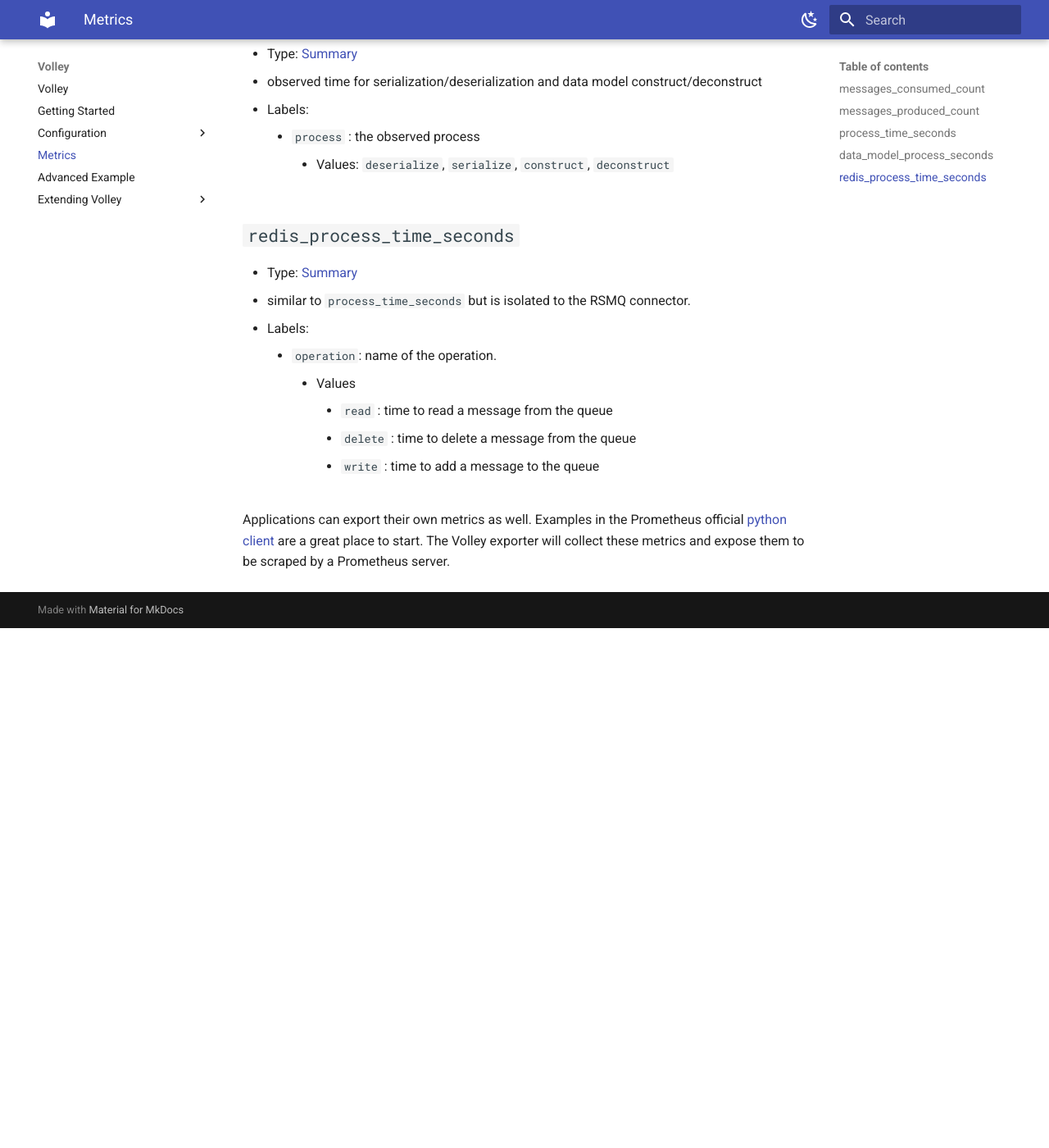
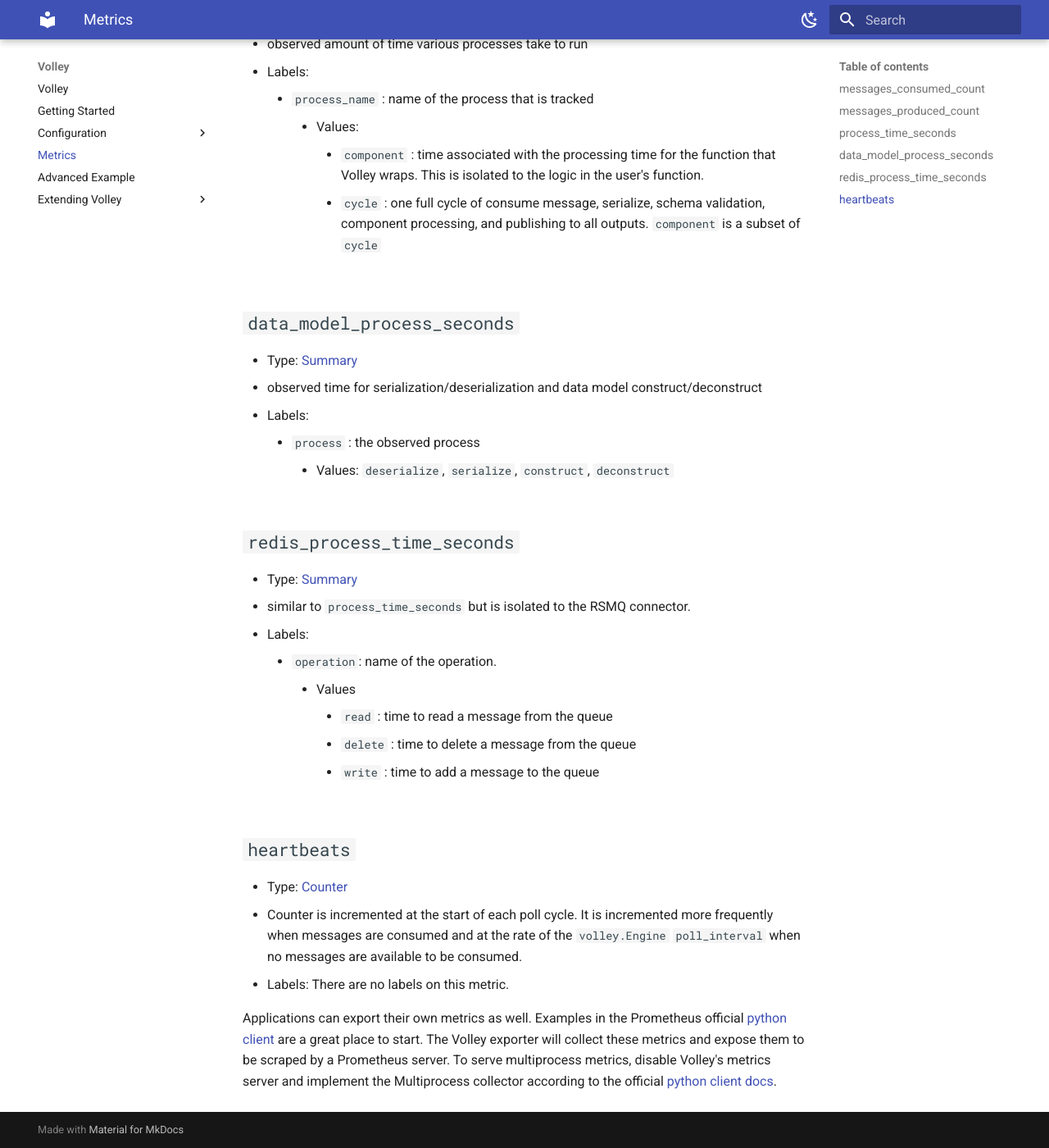
Before and after one commit to shipt/py-volley, an MkDocs documentation site: the page built from docs/docs/metrics.md, in a window 1280 px wide and 1400 px high, scrolled down 1290 px. Shown: the whole window at 82% size. Built offline with MkDocs 1.6.1 and Material for MkDocs 9.7.7, drawn with Linux system fonts in a browser that asks for light colours; before the commit the page ends 2056 px from its top, so only the background shows below that; some of the changed text lies outside the part shown.

Commit message:
add metrics docs

````diff
--- a/docker-compose.yml
+++ b/docker-compose.yml
@@ -32,8 +32,8 @@
             - redis
         volumes:
             - ./:/app/
-        # ports:
-        #     - 3000:3000
+        ports:
+            - 3000:3000
         #     - 5678:5678
         # command: python -m debugpy --listen 0.0.0.0:5678 --wait-for-client -m example.input_worker
         command: python -m example.input_worker
--- a/docs/docs/metrics.md
+++ b/docs/docs/metrics.md
@@ -1,6 +1,25 @@
 # Metrics
 
-Volley exports selected [Prometheus metrics](https://prometheus.io/docs/concepts/metric_types/) on all workers.
+Volley exposes [Prometheus metrics](https://prometheus.io/docs/concepts/metric_types/) list below on an http server. The metrics serving port can be configured or disabled completely.
+
+Expose metrics on port 8081.
+
+```python
+from volley import Engine
+app = Engine(
+    ...
+    metrics_port=8081
+)
+```
+
+To disable:
+```python
+from volley import Engine
+app = Engine(
+    ...
+    metrics_port=None # disabled
+)
+```
 
 All metrics contain the label `volley_app` which is directly tied to the `app_name` parameter passed in when initializing `volley.Engine()`. Below are descriptions of each of the metrics produced by Volley.
 
@@ -45,5 +64,9 @@
             - `delete` : time to delete a message from the queue
             - `write` : time to add a message to the queue
 
+## `heartbeats`
+- Type: [Counter](https://prometheus.io/docs/concepts/metric_types/#counter)
+- Counter is incremented at the start of each poll cycle. It is incremented more frequently when messages are consumed and at the rate of the `volley.Engine` `poll_interval` when no messages are available to be consumed.
+- Labels: There are no labels on this metric.
 
-Applications can export their own metrics as well. Examples in the Prometheus official [python client](https://github.com/prometheus/client_python) are a great place to start. The Volley exporter will collect these metrics and expose them to be scraped by a Prometheus server.
+Applications can export their own metrics as well. Examples in the Prometheus official [python client](https://github.com/prometheus/client_python) are a great place to start. The Volley exporter will collect these metrics and expose them to be scraped by a Prometheus server. To serve multiprocess metrics, disable Volley's metrics server and implement the Multiprocess collector according to the official [python client docs](https://github.com/prometheus/client_python).
````
